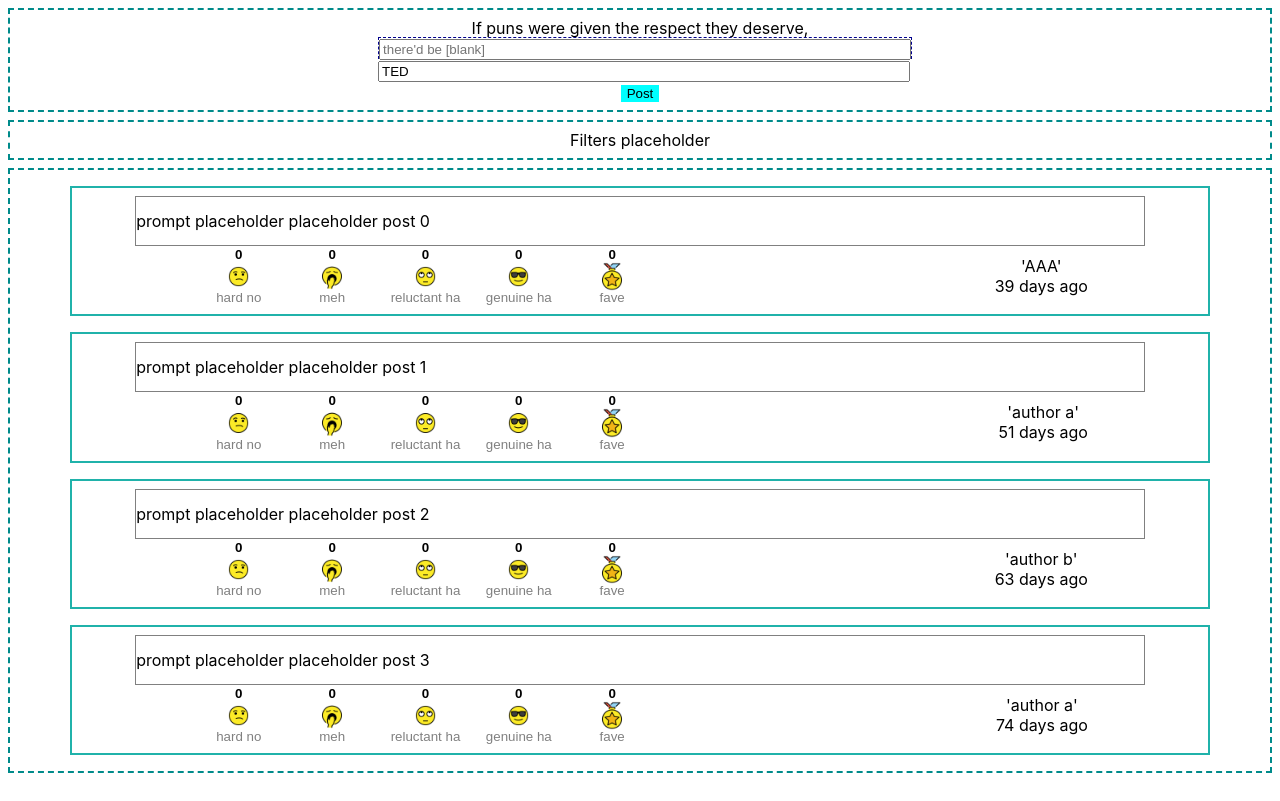
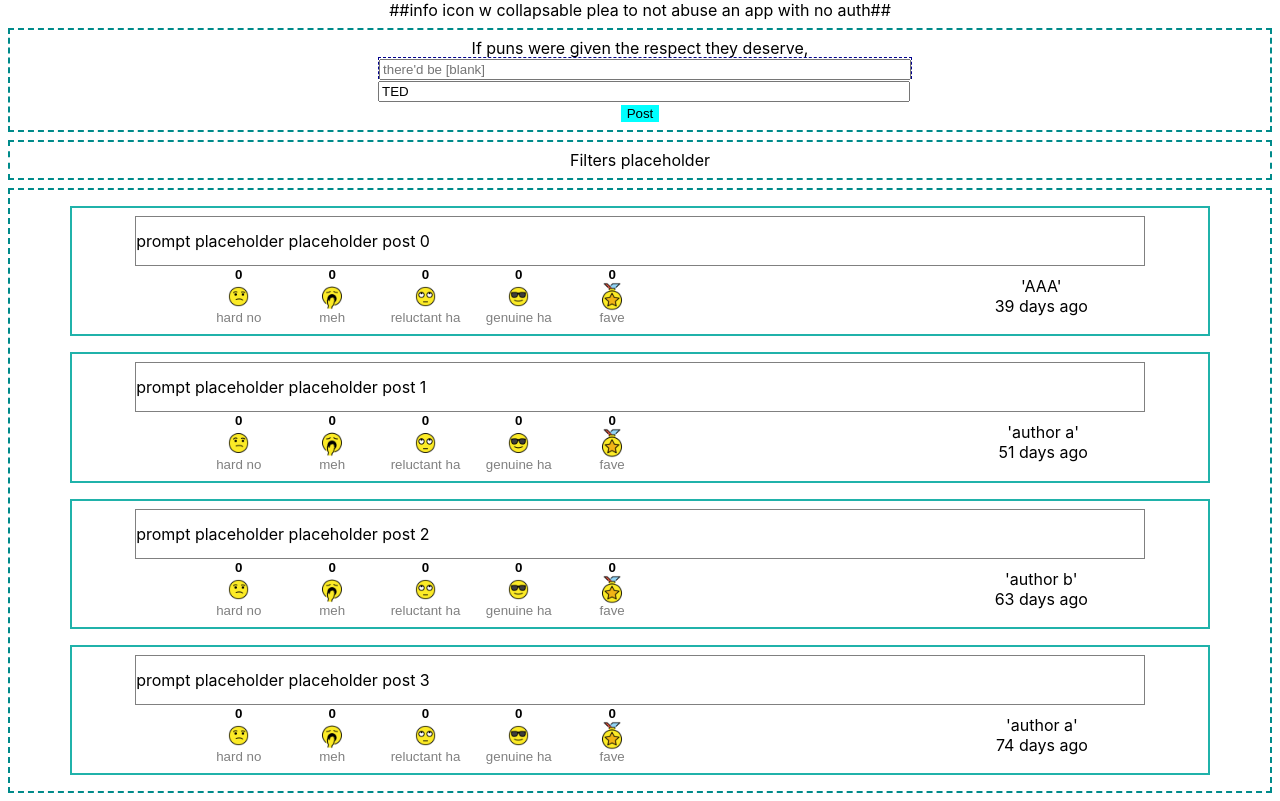
Before and after one commit to mradamt/punter, a React (Create React App) app: page / in a window 1280 px wide. Built offline with nearby package versions, Linux system fonts and the light colour scheme.

Commit message:
add no-auth info placeholder

```diff
--- a/src/components/App.jsx
+++ b/src/components/App.jsx
@@ -37,6 +37,7 @@ export default function App() {
 
   return (
     <main className='App'>
+      ##info icon w collapsable plea to not abuse an app with no auth##
       <Form savePost={savePost}/>
       <Filters />
       <Posts
```
